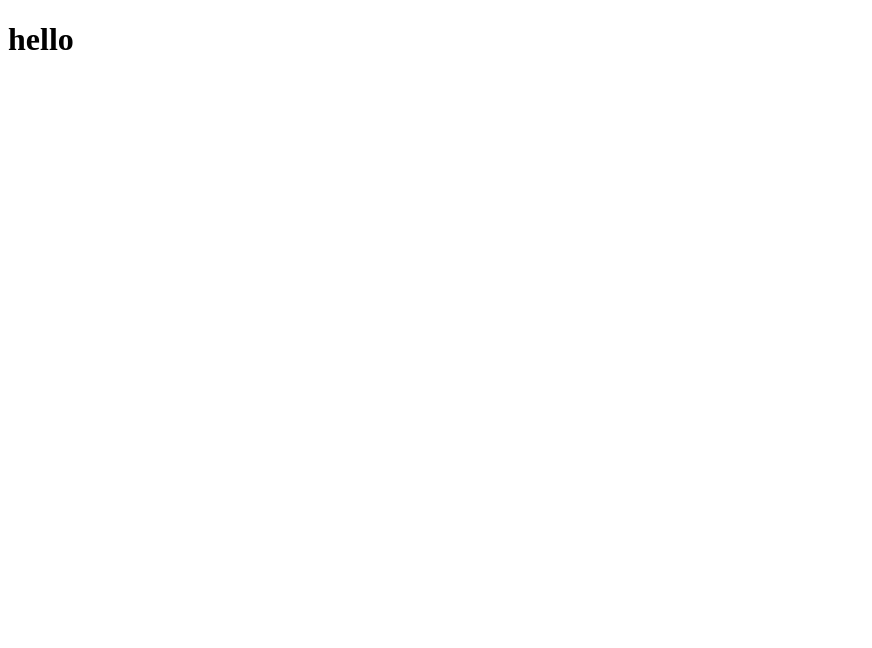
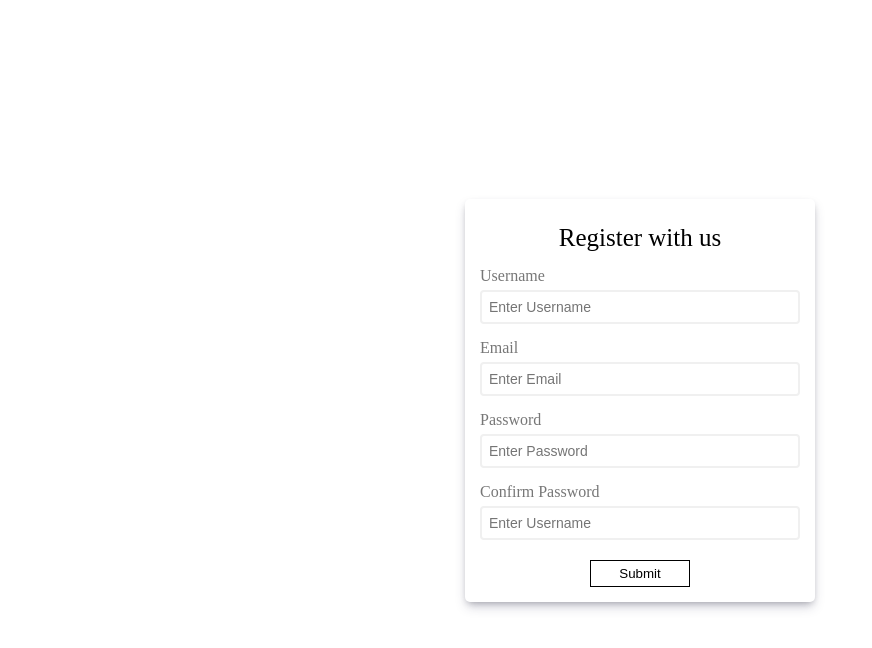
Before and after one commit to thanhtrieu30/20-web-projects-javascript, a plain HTML site: page project-1-form validator/index.html in a window 1280 px wide. Shown: the whole page, without its empty margins (0-872 px from the left). Drawn offline with Linux system fonts and the light colour scheme.

Commit message:
hoan thanh project 1

```diff
--- /dev/null
+++ b/project-1-form validator/app.css
@@ -0,0 +1,85 @@
+* {
+  padding: 0;
+  margin: 0;
+  box-sizing: border-box;
+}
+
+body {
+  background-color: rgb(255, 255, 255);
+  display: flex;
+  align-items: center;
+  justify-content: center;
+  height: 100vh;
+}
+
+.container {
+  background-color: white;
+  padding: 15px;
+  border-radius: 5px;
+  box-shadow: rgba(50, 50, 93, 0.25) 0px 6px 12px -2px,
+    rgba(0, 0, 0, 0.3) 0px 3px 7px -3px;
+  width: 350px;
+}
+
+.form-name {
+  text-align: center;
+  font-size: 25px;
+  margin: 10px 0;
+  font-weight: 500;
+}
+
+.form-control {
+  margin: 15px 0 0 0;
+}
+.form-control label {
+  color: #777;
+  display: block;
+}
+.form-control input {
+  border: 2px solid #f0f0f0;
+  font-size: 14px;
+  border-radius: 4px;
+  display: block;
+  width: 100%;
+  padding: 7px;
+  outline: none;
+  margin: 5px 0;
+}
+.form-control input:focus {
+  outline: 0;
+  border-color: #bbb5b5;
+}
+
+.form-control small {
+  display: none;
+}
+
+.form-control.error small {
+  display: block;
+  color: rgb(243, 14, 14);
+  font-size: 15px;
+  font-weight: 600;
+}
+
+.form-control.error input {
+  border-color: red;
+}
+
+.form-control.success input {
+  border-color: green;
+}
+.form-submit {
+  display: flex;
+  margin: auto;
+  justify-content: center;
+  width: 100px;
+  padding: 5px;
+  margin-top: 20px;
+  background-color: white;
+  border: 1px solid #000;
+  cursor: pointer;
+}
+
+.form-submit:hover {
+  background-color: rgba(189, 36, 36, 0.1);
+}
--- a/project-1-form validator/index.html
+++ b/project-1-form validator/index.html
@@ -3,9 +3,61 @@
   <head>
     <meta charset="UTF-8" />
     <meta name="viewport" content="width=device-width, initial-scale=1.0" />
+    <link rel="stylesheet" href="./app.css" />
     <title>Form Validator</title>
   </head>
   <body>
-    <h1>hello</h1>
+    <div class="container">
+      <form id="form" class="form-validator">
+        <h1 class="form-name">Register with us</h1>
+        <!-- username -->
+        <div class="form-control">
+          <label for="userName">Username</label>
+          <input
+            type="text"
+            name="userName"
+            id="username"
+            placeholder="Enter Username"
+          />
+          <small>Error Username</small>
+        </div>
+        <!-- email -->
+        <div class="form-control">
+          <label for="email">Email</label>
+          <input
+            type="text"
+            name="email"
+            id="email"
+            placeholder="Enter Email"
+          />
+          <small>Error Email</small>
+        </div>
+        <!-- password -->
+        <div class="form-control">
+          <label for="password">Password</label>
+          <input
+            type="password"
+            name="password"
+            id="password"
+            placeholder="Enter Password"
+          />
+          <small>Error Password</small>
+        </div>
+        <!-- confirm-password -->
+        <div class="form-control">
+          <label for="password">Confirm Password</label>
+          <input
+            type="password"
+            name="userName"
+            id="password2"
+            placeholder="Enter Username"
+          />
+          <small>Error Username</small>
+        </div>
+        <!-- button -->
+        <button type="submit" id="submit" class="form-submit">Submit</button>
+      </form>
+    </div>
+    <script src="./script.js"></script>
   </body>
 </html>
--- /dev/null
+++ b/project-1-form validator/script.js
@@ -0,0 +1,56 @@
+const form = document.getElementById("form");
+const username = document.getElementById("username");
+const email = document.getElementById("email");
+const password = document.getElementById("password");
+const password2 = document.getElementById("password2");
+// const submit = document.getElementById("submit");
+
+// show input error message
+function showError(input, message) {
+  const formControl = input.parentElement;
+  formControl.className = "form-control error";
+  const small = formControl.querySelector("small");
+  small.innerText = message;
+}
+
+function showSuccess(input) {
+  const formControl = input.parentElement;
+  formControl.className = "form-control success";
+}
+
+function checkRequire(inputArr) {
+  inputArr.forEach(function (input) {
+    if (input.value.trim() === "") {
+      showError(input, `${getFieldName(input)} is require`);
+    } else {
+      showSuccess(input);
+    }
+  });
+}
+
+function getFieldName(input) {
+  return input.id.charAt(0).toUpperCase() + input.id.slice(1);
+}
+
+const validateEmail = (email) => {
+  const re =
+    /^(([^<>()[\]\\.,;:\s@"]+(\.[^<>()[\]\\.,;:\s@"]+)*)|.(".+"))@((\[[0-9]{1,3}\.[0-9]{1,3}\.[0-9]{1,3}\.[0-9]{1,3}\])|(([a-zA-Z\-0-9]+\.)+[a-zA-Z]{2,}))$/;
+  if (re.test(email.value.trim())) {
+    showSuccess(email);
+  } else {
+    showError(email, "Email is not Valid !!!");
+  }
+};
+
+const checkMatchPassword = (input1, input2) => {
+  if (input1.value !== input2.value) {
+    showError(input2, "Password not match !!!");
+  }
+};
+
+form.addEventListener("submit", function (e) {
+  e.preventDefault();
+  checkRequire([username, email, password, password2]);
+  validateEmail(email);
+  checkMatchPassword(password, password2);
+});
```
Also changed, not shown: 1 other file.
